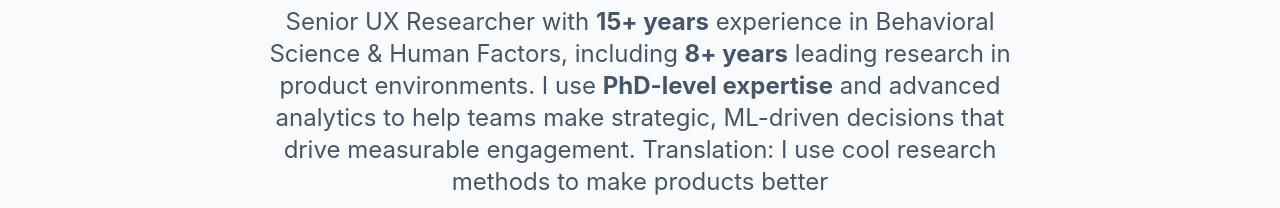
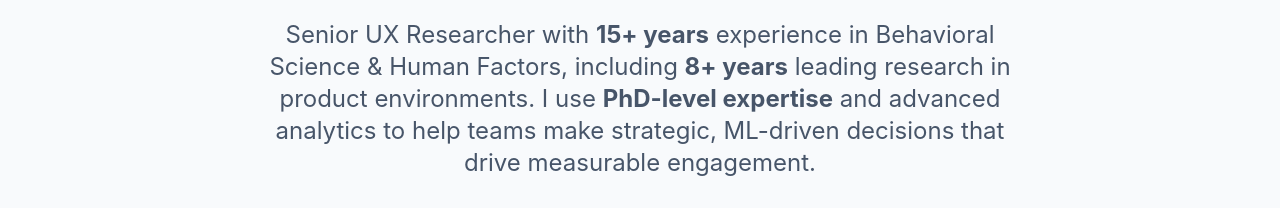
Before and after one commit to mattyanko/me, a plain HTML site: page index.html in a window 1280 px wide. Shown: the part 334-542 px from the top of the page. Drawn offline with nearby package versions, Linux system fonts and the light colour scheme.

Commit message:
Update index.html

```diff
--- a/index.html
+++ b/index.html
@@ -107,7 +107,7 @@
             </h1>
 
             <p class="text-xl md:text-2xl text-textmuted mb-8 max-w-3xl mx-auto leading-relaxed">
-                Senior UX Researcher with <strong>15+ years</strong> experience in Behavioral Science & Human Factors, including <strong>8+ years</strong> leading research in product environments. I use <strong>PhD-level expertise</strong> and advanced analytics to help teams make strategic, ML-driven decisions that drive measurable engagement. Translation: I use cool research methods to make products better
+                Senior UX Researcher with <strong>15+ years</strong> experience in Behavioral Science & Human Factors, including <strong>8+ years</strong> leading research in product environments. I use <strong>PhD-level expertise</strong> and advanced analytics to help teams make strategic, ML-driven decisions that drive measurable engagement.
             </p>
 
             <p class="text-xl md:text-2xl text-textmuted mb-8 max-w-3xl mx-auto leading-relaxed">
```
